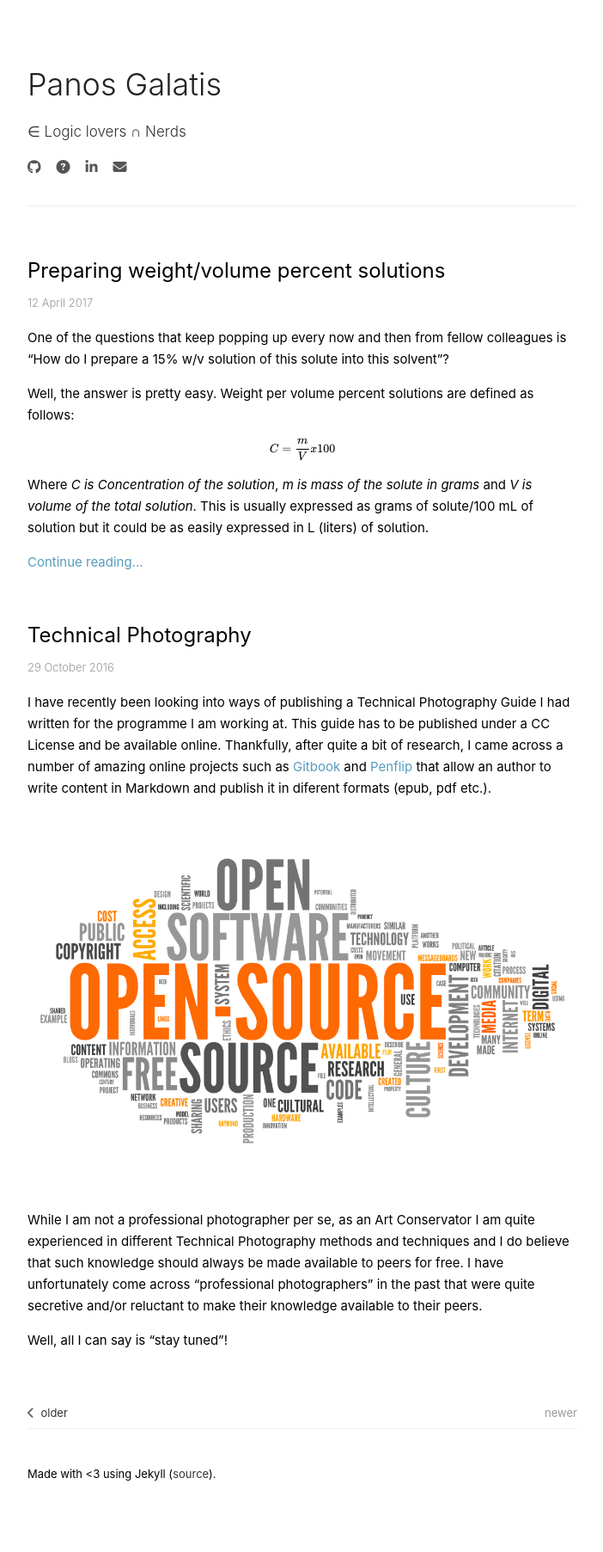
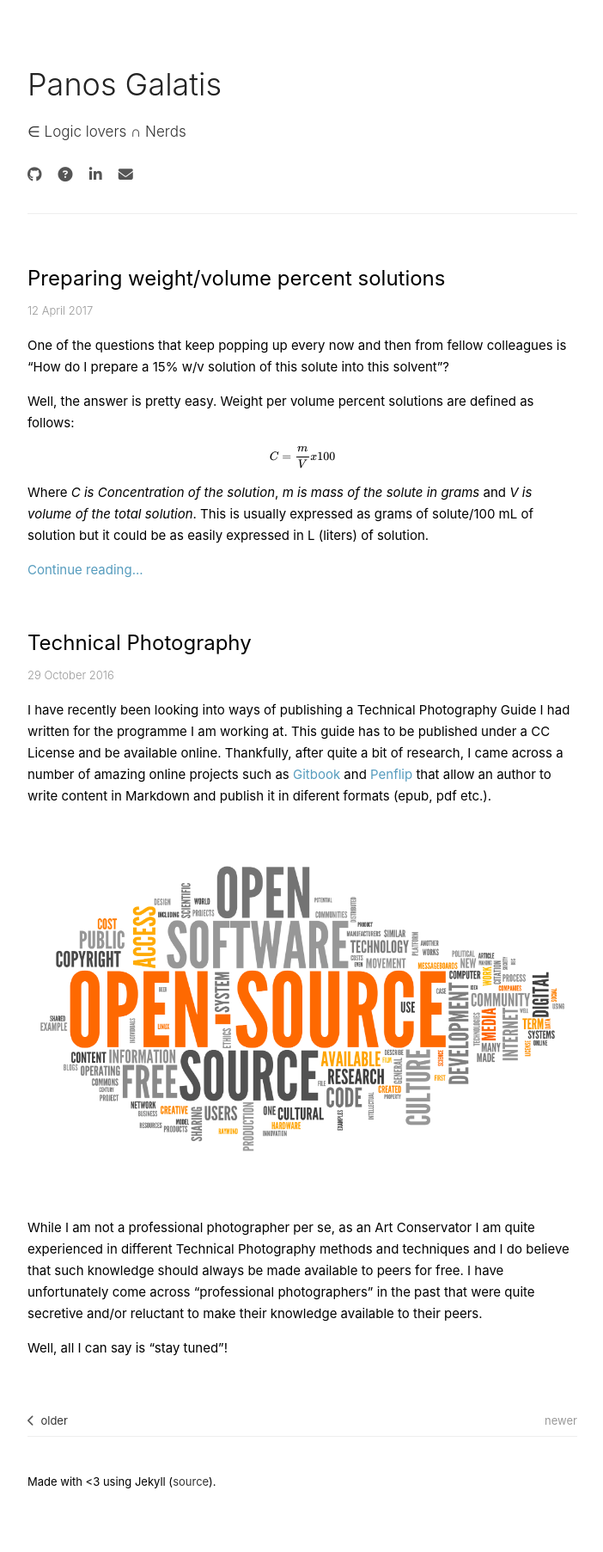
Before and after one commit to pgalatis/pgalatis.github.io, a Jekyll site: the page built from index.html, in a window 1280 px wide. Shown: the whole page at 86% size, without its empty margins (288-990 px from the left). Built offline with Jekyll 4.4.1, drawn with Linux system fonts in a browser that asks for light colours; nearby versions of some CDN libraries; formulas are drawn with MathJax 3; the list of posts is cut into pages by our own code.

Commit message:
Update default.html

```diff
--- a/_layouts/default.html
+++ b/_layouts/default.html
@@ -61,8 +61,7 @@
   <div class="wrapper">
     <header class="top">
       <h1 class="title"><a href="/">Panos Galatis</a></h1>
-      <span class="lead">&isin; Logic lovers &cap; Nerds</span>
-      <p class="social">
+      <p class="lead">&isin; Logic lovers &cap; Nerds<br><br>
         <a href="https://github.com/pgalatis"><i class="fa fa-github"></i></a>
         &nbsp;&nbsp;
         <a href="https://github.com/pgalatis/feedback"><i class="fa fa-question-circle" aria-hidden="true"></i></a>
```
